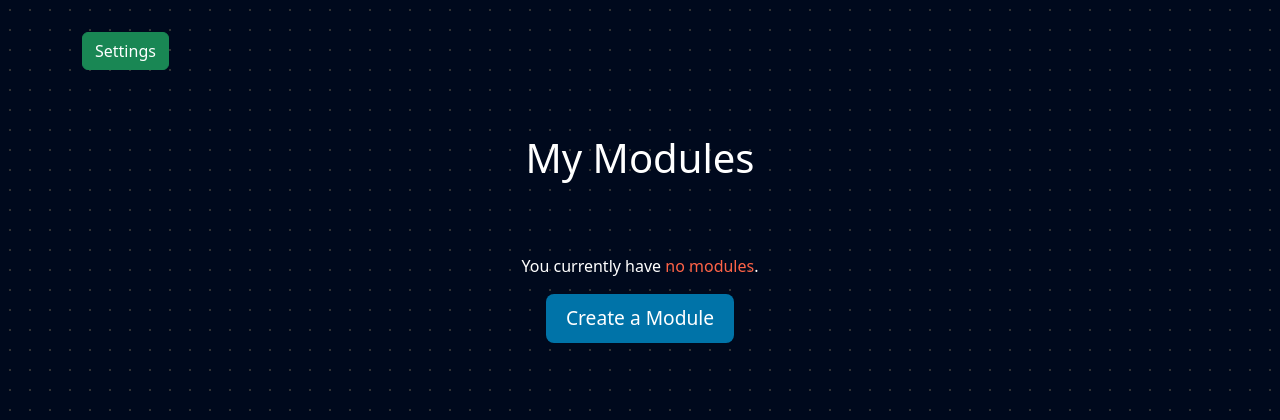
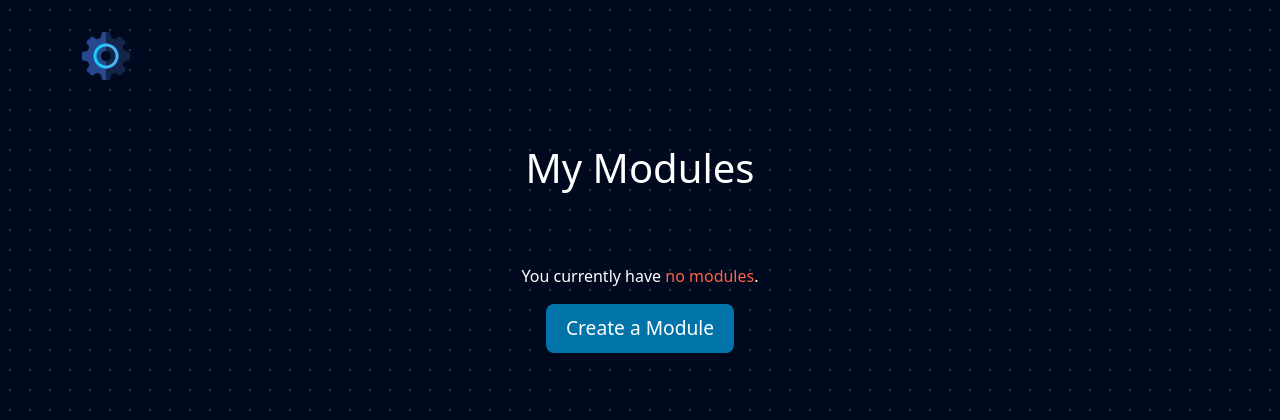
Before and after one commit to nberdi/Flashcard-App, a Flask app: page /my_modules in a window 1280 px wide. Shown: the top 420 px of the page. Run offline with Flask 3, Linux system fonts and the light colour scheme; data that the repository does not hold is empty.

Commit message:
replaced the navbar button with an image

```diff
--- a/templates/create_module.html
+++ b/templates/create_module.html
@@ -8,7 +8,7 @@
     <div class="container">
         <nav>
             <div class="dropdown">
-                <button class="btn btn-success" data-bs-toggle="dropdown" aria-expanded="false">Settings</button>
+                <img style="width: 3rem;" data-bs-toggle="dropdown" aria-expanded="false" src="{{ url_for('static', filename='imgs/setting.png') }}" alt="Setting">
                 <ul class="dropdown-menu">
                     <li><a class="dropdown-item" href="/">Home Page</a></li>
                     <li><a class="dropdown-item" href="/my_modules">My modules</a></li>
--- a/templates/flashcard_module.html
+++ b/templates/flashcard_module.html
@@ -9,7 +9,7 @@
     <div class="container">
         <nav>
             <div class="dropdown">
-                <button class="btn btn-success" data-bs-toggle="dropdown" aria-expanded="false">Settings</button>
+                <img style="width: 3rem;" data-bs-toggle="dropdown" aria-expanded="false" src="{{ url_for('static', filename='imgs/setting.png') }}" alt="Setting">
                 <ul class="dropdown-menu">
                     <li><a class="dropdown-item" href="/">Home Page</a></li>
                     <li><a class="dropdown-item" href="/my_modules">My modules</a></li>
--- a/templates/my_modules.html
+++ b/templates/my_modules.html
@@ -8,7 +8,7 @@
     <div class="container">
         <nav>
             <div class="dropdown">
-                <button class="btn btn-success" data-bs-toggle="dropdown" aria-expanded="false">Settings</button>
+                <img style="width: 3rem;" data-bs-toggle="dropdown" aria-expanded="false" src="{{ url_for('static', filename='imgs/setting.png') }}" alt="Setting">
                 <ul class="dropdown-menu">
                     <li><a class="dropdown-item" href="/">Home Page</a></li>
                     <li><a class="dropdown-item" href="/my_modules">My modules</a></li>
```
